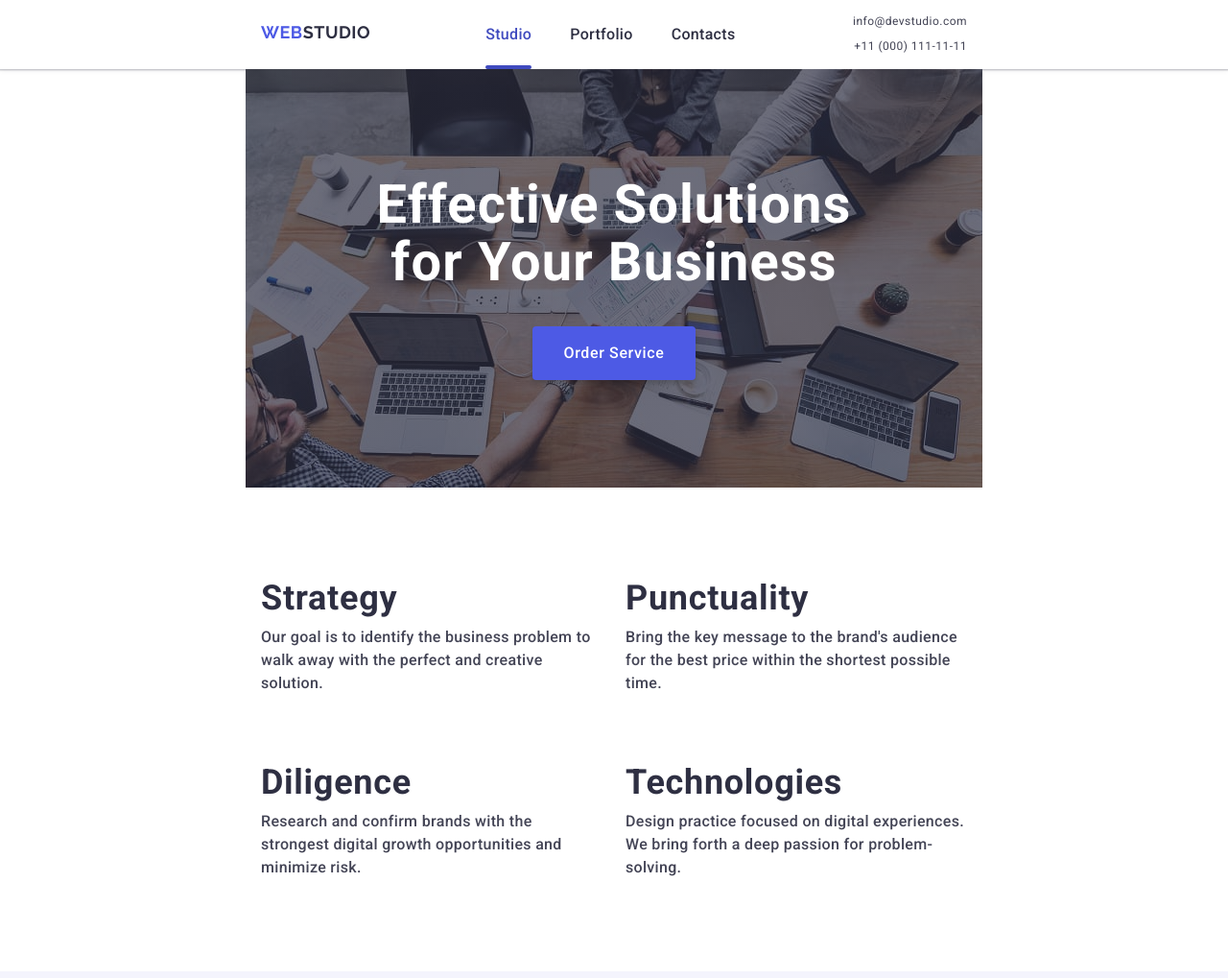
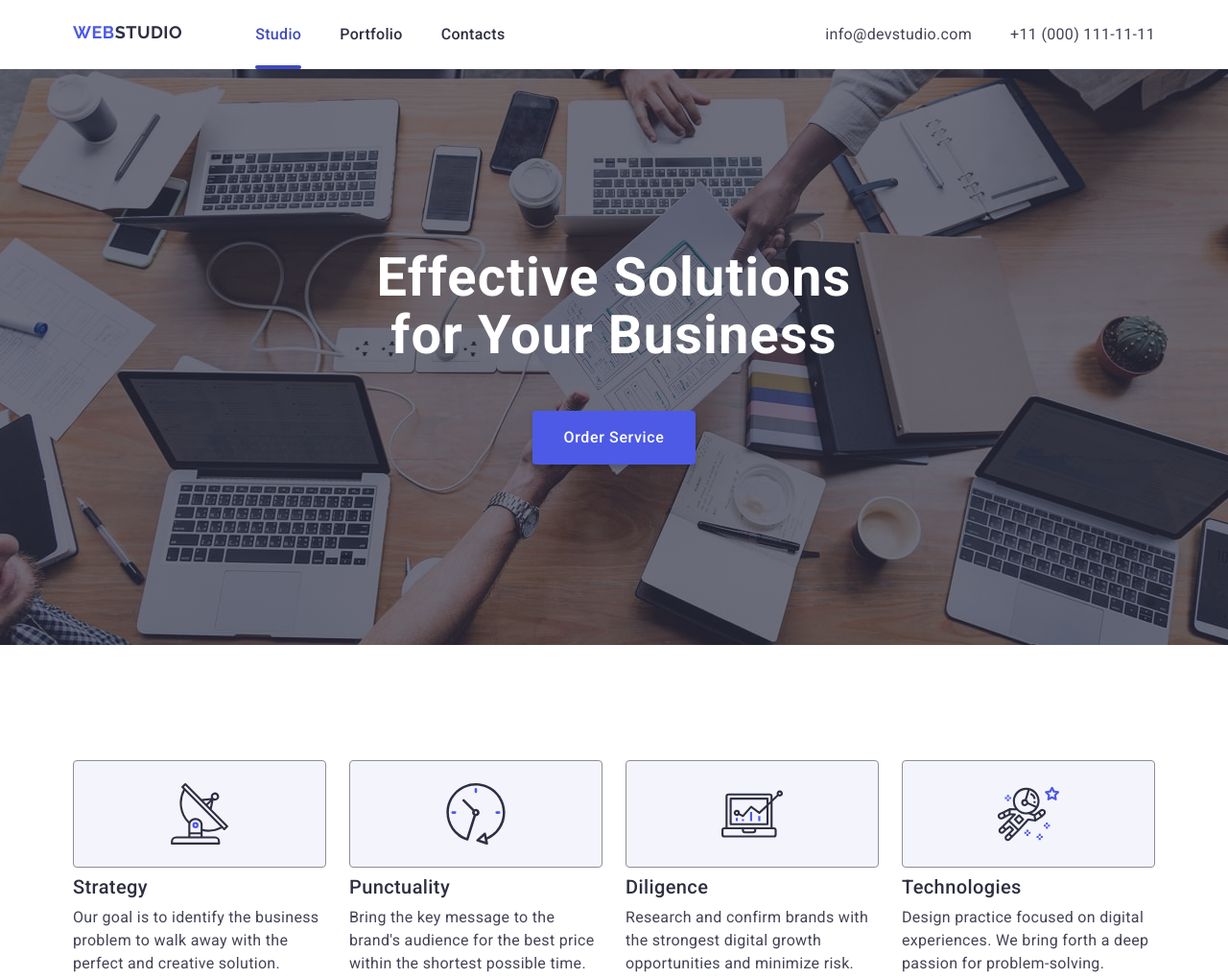
Before and after one commit to Frame53YY/goit-markup-hw-06, a plain HTML site: page index.html in a window 1280 px wide. Shown: the top 1019 px of the page at 96% size. Drawn offline with nearby package versions, Linux system fonts and the light colour scheme.

Commit message:
add desctop version

```diff
--- a/css/styles.css
+++ b/css/styles.css
@@ -136,7 +136,6 @@ img {
 .contacts-item {
 }
 
-/*  */
 .header .menu-open-btn {
   padding: 0;
   width: 24px;
@@ -286,14 +285,6 @@ img {
       url("../images/people-office-tab.jpg");
   }
 }
-/*
-@media screen and (min-width: 1158px) {
-  .hero-section {
-    padding: 188px 0;
-    background-image: linear-gradient(rgb(46 47 66 / 70%), rgb(46 47 66 / 70%)),
-      url("../images/people-office-desctop.jpg");
-  }
-} */
 
 .hero-title {
   max-width: 216px;
@@ -344,7 +335,6 @@ img {
 }
 
 .description-ico-wrap {
-  /* display: flex; */
   display: none;
   width: 264px;
   height: 112px;
@@ -391,7 +381,6 @@ img {
 }
 
 .team-item {
-  /* width: calc((100% - 24px * 3) / 4); */
   max-width: 264px;
   background: #fff;
   border-radius: 0 0 4px 4px;
@@ -470,7 +459,6 @@ img {
 
 .portfolio-item {
   transition: box-shadow 250ms cubic-bezier(0.4, 0, 0.2, 1);
-  /* flex-basis: calc((100% - 48px) / 3); */
   flex-basis: 100%;
 }
 
@@ -524,15 +512,10 @@ img {
 
 .footer .container {
   display: flex;
-  /* align-items: flex-start; */
   flex-wrap: wrap;
   gap: 72px;
   justify-content: center;
   text-align: center;
-}
-
-.footer-container {
-  /* margin-right: 120px; */
 }
 
 .footer {
@@ -569,10 +552,6 @@ img {
 .footer-link:focus {
   background-color: #31d0aa;
 }
-
-/* .footer-form-container {
-  margin-left: auto;
-} */
 
 .footer-form {
   display: flex;
@@ -831,6 +810,7 @@ img {
 }
 
 .modal-btn {
+  min-width: 169px;
   display: block;
   margin: 0 auto;
 }
@@ -849,7 +829,6 @@ img {
 
   .navigation {
     display: flex;
-    /* align-items: center; */
     gap: 120px;
   }
 
@@ -897,15 +876,10 @@ img {
 
   .contacts {
     display: block;
-    /* align-items: center; */
     margin-left: auto;
   }
 
   .contacts-list {
-    /* display: flex; */
-    /* flex-wrap: wrap; */
-    /* gap: 12px; */
-    /* justify-content: flex-end; */
     padding: 10px 0;
     text-align: end;
   }
@@ -913,10 +887,6 @@ img {
   .contacts-item-link {
     display: block;
     padding: 6px 0;
-    /* padding: 24px 0;
-    font-size: 16px;
-    line-height: 1.5;
-    letter-spacing: 0.02em; */
     font-size: 12px;
     line-height: 1.16;
     letter-spacing: 0.04em;
@@ -937,8 +907,8 @@ img {
   .hero-section {
     padding: 112px 0;
     background-image: linear-gradient(rgb(46 47 66 / 70%), rgb(46 47 66 / 70%)),
-      url("../images/people-office-tab.jpg");
-    max-width: 768px;
+      url("../images/people-office-desctop.jpg");
+    max-width: 1440px;
     min-height: 436px;
   }
 
@@ -948,7 +918,7 @@ img {
           rgb(46 47 66 / 70%),
           rgb(46 47 66 / 70%)
         ),
-        url(../images/people-office-tab@2x.jpg);
+        url(../images/people-office-desctop@2x.jpg);
     }
   }
 
@@ -975,8 +945,11 @@ img {
   /* --------------------TEAM-------------------- */
 
   /* --------------------PORTFOLIO-------------------- */
-  .portfolio-list {
-    row-gap: 72px;
+
+  @media screen and (max-width: 1157px) {
+    .portfolio-list {
+      row-gap: 72px;
+    }
   }
 
   .portfolio-item {
@@ -1008,3 +981,103 @@ img {
     max-height: 80%;
   }
 }
+
+/* --------------------DESCTOP-------------------- */
+
+@media screen and (min-width: 1158px) {
+  .container {
+    max-width: 1158px;
+    padding: 0 15px;
+  }
+
+  .section {
+    padding: 120px 0;
+  }
+
+  /* --------------------HEADER-------------------- */
+
+  .navigation {
+    gap: 76px;
+  }
+
+  .contacts {
+    align-items: center;
+  }
+
+  .contacts-list {
+    display: flex;
+    gap: 40px;
+    padding: 0;
+  }
+
+  .contacts-item-link {
+    padding: 24px 0;
+    font-size: 16px;
+    line-height: 1.5;
+    letter-spacing: 0.02em;
+  }
+
+  /* --------------------HERO-------------------- */
+
+  .hero-section {
+    padding: 188px 0;
+    min-height: 600px;
+  }
+
+  .hero-title {
+    margin-bottom: 48px;
+  }
+
+  /* --------------------DESCRIPTION-------------------- */
+
+  .description-ico-wrap {
+    display: flex;
+  }
+
+  .description-item {
+    flex-basis: calc((100% - (24px * 3)) / 4);
+  }
+
+  .description-subtitle {
+    font-weight: 500;
+    font-size: 20px;
+    line-height: 1.2;
+  }
+
+  .description-item-text {
+    font-weight: 400;
+  }
+
+  /* --------------------TEAM-------------------- */
+
+  .team-list {
+    gap: 0 24px;
+  }
+
+  /* --------------------PORTFOLIO-------------------- */
+
+  .portfolio-item {
+    flex-basis: calc((100% - (24px * 2)) / 3);
+  }
+
+  /* --------------------FOOTER-------------------- */
+
+  .footer {
+    padding: 100px 0;
+  }
+  .footer .container {
+    gap: 0;
+    padding-left: 15px;
+    align-items: flex-start;
+  }
+
+  .footer-container {
+    margin-right: 120px;
+  }
+
+  .footer-form-container {
+    margin-left: auto;
+  }
+
+  /* --------------------MODAL-------------------- */
+}
```
